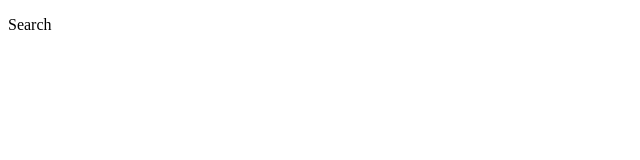
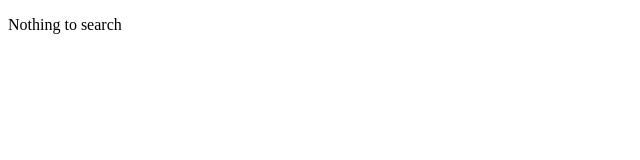
Before and after one commit to IgorPolyakov/serial_killer, a React (Vite) app in the folder frontend/: page /search in a window 1280 px wide. Shown: the top 160 px of the page, without its empty margins (0-640 px from the left). Built offline with nearby package versions, Linux system fonts and the light colour scheme.

Commit message:
Parse query params

```diff
--- /dev/null
+++ b/frontend/src/hooks/useQueryParams.ts
@@ -0,0 +1,6 @@
+import { useLocation } from 'react-router-dom'
+
+// TODO: maybe add polyfill to support IE 11
+const useQueryParams = () => new URLSearchParams(useLocation().search)
+
+export default useQueryParams
--- a/frontend/src/pages/Search/index.tsx
+++ b/frontend/src/pages/Search/index.tsx
@@ -1,5 +1,12 @@
 import * as React from 'react'
+import useQueryParams from '~hooks/useQueryParams'
 
-const Search = () => <p>Search</p>
+const Search = () => {
+  const queryParams = useQueryParams()
+  const words = queryParams.get('words')
+  const message = words ? `Search by words: '${words}'` : 'Nothing to search'
+
+  return <p>{message}</p>
+}
 
 export default Search
```
